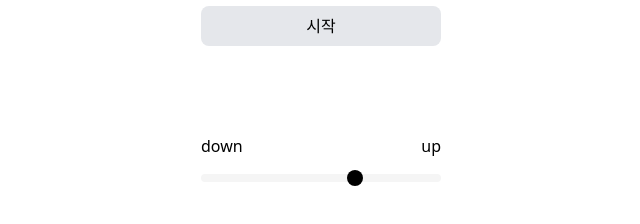
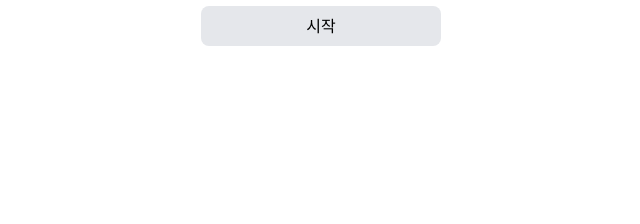
Before and after one commit to yuxincxoi/harmony_generator, a React app: page / in a window 1280 px wide. Shown: the part 338-562 px from the top of the page, without its empty margins (319-959 px from the left). Built offline with nearby package versions, Linux system fonts and the light colour scheme; the HTML template or start-up script is replaced by a standard one.

Commit message:
pitch 고정

```diff
--- a/src/AudioProcessor.tsx
+++ b/src/AudioProcessor.tsx
@@ -6,7 +6,6 @@ const AudioProcessor = () => {
   const microphoneRef = useRef<MediaStreamAudioSourceNode | null>(null);
   const jungleRef = useRef<any>(null); // Jungle 오디오 프로세서 참조
   const [isProcessing, setIsProcessing] = useState(false); // 음치마이크 실행 여부
-  const [pitchOffset, setPitchOffset] = useState(0.3);
   const [JungleModule, setJungleModule] = useState<any>(null); // Jungle 모듈을 동적으로 로드
 
   // 녹음을 위한 새로운 상태와 ref 추가
@@ -46,7 +45,7 @@ const AudioProcessor = () => {
     const processAudio = async () => {
       try {
         jungleRef.current = new JungleModule(audioContext);
-        jungleRef.current.setPitchOffset(pitchOffset);
+        jungleRef.current.setPitchOffset(0.3);
 
         if (isProcessing) {
           const stream = await navigator.mediaDevices.getUserMedia({
@@ -102,19 +101,10 @@ const AudioProcessor = () => {
     return () => {
       cleanupAudioResources(microphoneRef, jungleRef);
     };
-  }, [audioContext, isProcessing, pitchOffset, JungleModule]);
+  }, [audioContext, isProcessing, JungleModule]);
 
   const handleStartStop = () => {
     setIsProcessing(!isProcessing);
-  };
-
-  const handlePitchChange = (e: React.ChangeEvent<HTMLInputElement>) => {
-    const newPitchOffset = parseFloat(e.target.value); // 입력받은 피치 값을 숫자로 변환
-    setPitchOffset(newPitchOffset);
-
-    if (jungleRef.current) {
-      jungleRef.current.setPitchOffset(newPitchOffset); // Jungle 인스턴스의 피치 오프셋 업데이트
-    }
   };
 
   return (
@@ -126,22 +116,6 @@ const AudioProcessor = () => {
         >
           {isProcessing ? "중단" : "시작"}
         </div>
-        <br />
-        <div className="flex justify-between pt-16">
-          <p>down</p>
-          <p>up</p>
-        </div>
-        <input
-          id="pitch"
-          type="range"
-          min="-1"
-          max="1"
-          step="0.1"
-          value={pitchOffset}
-          onChange={handlePitchChange}
-          placeholder="PitchChanger"
-          className="z-10 mb-1 mt-4 h-2 w-full appearance-none bg-neutral-100 focus:outline-black dark:bg-neutral-900 dark:focus:outline-white [&::-moz-range-thumb]:size-4 [&::-moz-range-thumb]:appearance-none [&::-moz-range-thumb]:border-none [&::-moz-range-thumb]:bg-black active:[&::-moz-range-thumb]:scale-110 [&::-moz-range-thumb]:dark:bg-white [&::-webkit-slider-thumb]:size-4 [&::-webkit-slider-thumb]:appearance-none [&::-webkit-slider-thumb]:border-none [&::-webkit-slider-thumb]:bg-black [&::-webkit-slider-thumb]:active:scale-110 [&::-webkit-slider-thumb]:dark:bg-white [&::-moz-range-thumb]:rounded-full [&::-webkit-slider-thumb]:rounded-full rounded-full"
-        />
         {audioURL && (
           <div className="mt-4">
             <audio controls src={audioURL}></audio>
```
